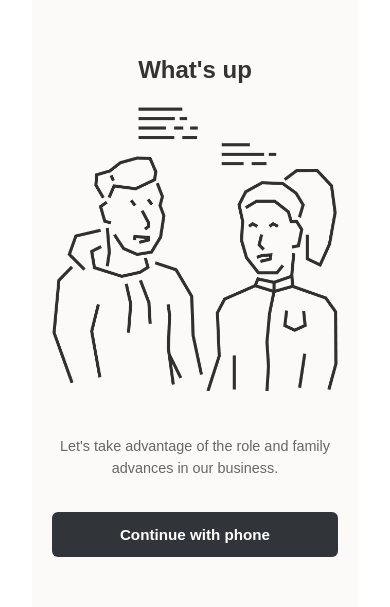
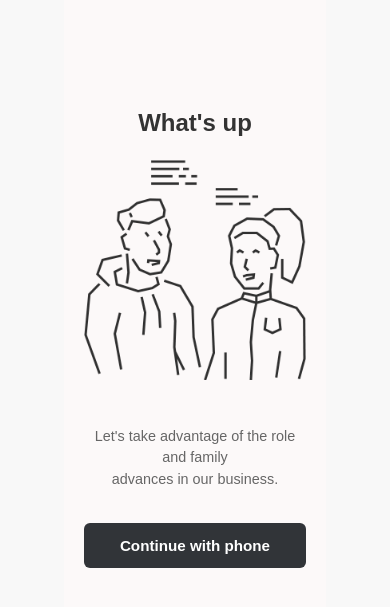
Before and after one commit to HisseinHD/Chat_App_Vue.js, a Vue app: page / in a window 390 px wide. Shown: the part 175-782 px from the top of the page. Built offline with nearby package versions, Linux system fonts and the light colour scheme.

Commit message:
c'est le premiere commit creation

```diff
--- a/src/App.vue
+++ b/src/App.vue
@@ -1,13 +1,36 @@
 <template>
-  <WelcomeScreen />
+  <div id="app">
+    <WelcomeScreen
+      v-if="currentScreen === 'welcome'"
+      @proceed="currentScreen = 'phoneInput'"
+    />
+    <PhoneInput
+      v-else-if="currentScreen === 'phoneInput'"
+      @submit="handlePhoneSubmit"
+      @back="currentScreen = 'welcome'"
+    />
+  </div>
 </template>
 
 <script>
-import WelcomeScreen from './components/MessageList.vue'
+import WelcomeScreen from './components/WelcomeScreen.vue'
+import PhoneInput from './components/PhoneInput.vue'
 
 export default {
   components: {
-    WelcomeScreen
+    WelcomeScreen,
+    PhoneInput
+  },
+  data() {
+    return {
+      currentScreen: 'welcome'
+    }
+  },
+  methods: {
+    handlePhoneSubmit(data) {
+      console.log('Numéro soumis:', data)
+      // ici vous pouvez envoyer à une API ou sauvegarder en localStorage
+    }
   }
 }
 </script>
@@ -16,5 +39,12 @@ export default {
 body {
   margin: 0;
   padding: 0;
+  font-family: Arial, sans-serif;
+}
+
+#app {
+  max-width: 100vw;
+  min-height: 100vh;
+  background-color: #f8f8f8;
 }
 </style>
--- /dev/null
+++ b/src/components/PhoneInput.vue
@@ -0,0 +1,132 @@
+<template>
+  <div class="phone-input-container">
+    <div class="header">
+      <h2>Enter your phone number</h2>
+      <p>Please confirm your region and enter your phone number</p>
+    </div>
+
+    <div class="input-wrapper">
+      <vue-tel-input
+        v-model="phone"
+        mode="international"
+        :preferred-countries="['id']"
+        :input-options="{ showDialCode: true }"
+        placeholder="Enter your phone number"
+      >
+        <template #icon-left>
+          <i class="fas "></i>
+        </template>
+      </vue-tel-input>
+    </div>
+   <div class="input-container">
+    <i class="fa-thin fa-phone"></i>
+    <input type="text" class="input-field" placeholder="" >
+
+  </div>
+
+    <button class="continue-button" @click="submit">
+
+      Continue
+    </button>
+  </div>
+</template>
+
+<script>
+import { ref } from 'vue';
+import { VueTelInput } from 'vue-tel-input';
+import 'vue-tel-input/vue-tel-input.css';
+import '@fortawesome/fontawesome-free/css/all.css';
+
+export default {
+  components: {
+    VueTelInput
+  },
+  setup(_, { emit }) {
+    const phone = ref('');
+
+    const submit = () => {
+      if (phone.value.length >= 8) {
+        emit('submit', { phone: phone.value });
+      } else {
+        alert('Please enter a valid phone number');
+      }
+    };
+
+    return {
+      phone,
+      submit
+    };
+  }
+};
+</script>
+
+<style scoped>
+.phone-input-container {
+  max-width: 400px;
+  margin: 0 auto;
+  padding: 20px;
+  font-family: 'Arial', sans-serif;
+  text-align: center;
+}
+
+.header h2 {
+  font-size: 1.5rem;
+  margin-bottom: 8px;
+}
+
+.header p {
+  color: #666;
+  margin-bottom: 30px;
+}
+
+.input-wrapper {
+  position: relative;
+  margin-bottom: 20px;
+}
+
+.phone-icon {
+  position: absolute;
+  left: 15px;
+  top: 50%;
+  transform: translateY(-50%);
+  color: #888;
+  font-size: 1.2rem;
+}
+
+.vue-tel-input input {
+  padding-left: 40px !important; /* space for the icon */
+}
+
+.continue-button {
+  background-color: #000;
+  color: white;
+  border: none;
+  border-radius: 30px;
+  padding: 1rem;
+  font-size: 1rem;
+  font-weight: bold;
+  width: 100%;
+  transition: background-color 0.3s ease;
+}
+
+.tel_vue i {
+  font-size: 24px;
+  color: #888;
+  margin-right: 150px;
+}
+
+.tel_vue input {
+  flex: 1;
+  border: none;
+  outline: none;
+  font-size: 1rem;
+  padding: 5px;
+  background-color: transparent;
+}
+
+.tel_vue input::placeholder {
+  color: #aaa;
+}
+
+
+</style>
--- /dev/null
+++ b/src/components/WelcomeScreen.vue
@@ -0,0 +1,110 @@
+<template>
+  <div class="welcome-screen">
+    <div class="content">
+      <h1 class="title">What's up</h1>
+      <img class="hero-image" src="/src/assets/imgs/ima1.png" alt="Welcome Image">
+      <p class="message">
+        Let's take advantage of the role and family<br>
+        advances in our business.
+      </p>
+      <button class="continue-button" @click="$emit('proceed')">
+        Continue with phone
+      </button>
+    </div>
+  </div>
+</template>
+
+<script>
+export default {
+  name: 'WelcomeScreen'
+}
+</script>
+
+<style scoped>
+.welcome-screen {
+  display: flex;
+  justify-content: center;
+  align-items: center;
+  padding: 20px;
+  min-height: 100vh;
+  background-color: #fcf9f9;
+  font-family: 'Arial', sans-serif;
+}
+
+.content {
+  text-align: center;
+  max-width: 600px;
+  width: 100%;
+}
+
+.title {
+  font-size: 2rem;
+  font-weight: bold;
+  color: #333;
+  margin-bottom: 1.5rem;
+}
+
+.hero-image {
+  width: 100%;
+  max-width: 100%;
+  height: auto;
+  margin-bottom: 1.5rem;
+  border-radius: 8px;
+}
+
+.message {
+  font-size: 1rem;
+  color: #666;
+  line-height: 1.5;
+  margin-bottom: 2rem;
+}
+
+.continue-button {
+  background-color: #313438;
+  color: white;
+  border: none;
+  border-radius: 6px;
+  padding: 1rem 2rem;
+  font-size: 1rem;
+  font-weight: bold;
+  cursor: pointer;
+  width: 100%;
+  max-width: 300px;
+  transition: background-color 0.3s ease;
+}
+
+.continue-button:hover {
+  background-color: #3367d6;
+}
+
+@media (max-width: 600px) {
+  .title {
+    font-size: 1.5rem;
+  }
+
+  .message {
+    font-size: 0.9rem;
+  }
+
+  .continue-button {
+    font-size: 0.95rem;
+    padding: 0.9rem 1.5rem;
+  }
+}
+.continue-btn {
+  width: 100%;
+  padding: 15px;
+  background-color: #4CAF50;
+  color: white;
+  border: none;
+  border-radius: 8px;
+  font-size: 1.1rem;
+  margin-bottom: 30px;
+  cursor: pointer;
+}
+
+.continue-btn:disabled {
+  background-color: #cccccc;
+  cursor: not-allowed;
+}
+</style>
--- a/src/main.js
+++ b/src/main.js
@@ -1,5 +1,6 @@
 import { createApp } from 'vue'
 import './style.css'
 import App from './App.vue'
+import '@fortawesome/fontawesome-free/css/all.css';
 
 createApp(App).mount('#app')
```
Also changed, not shown: package.json (+7 -1 lines), src/components/HelloWorld.vue (deleted, +0 -43 lines), 1 other file (tests, documents, lock files or other folders).
